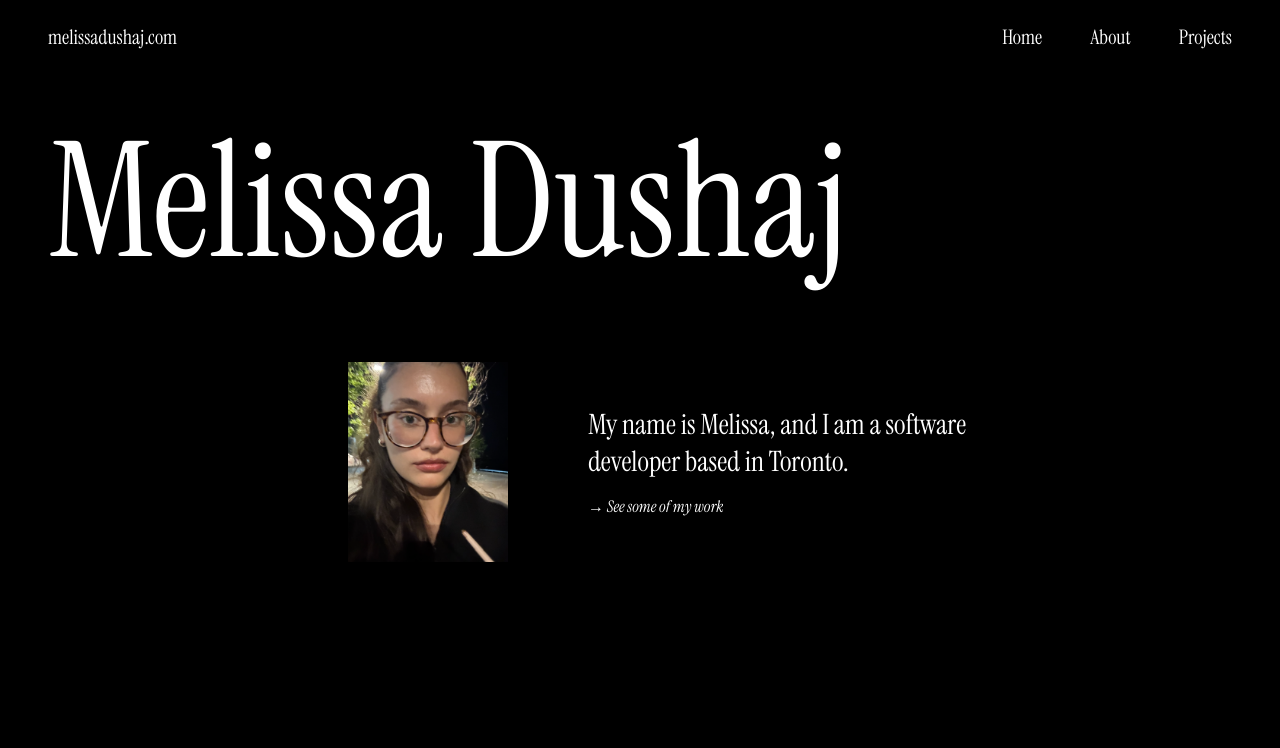
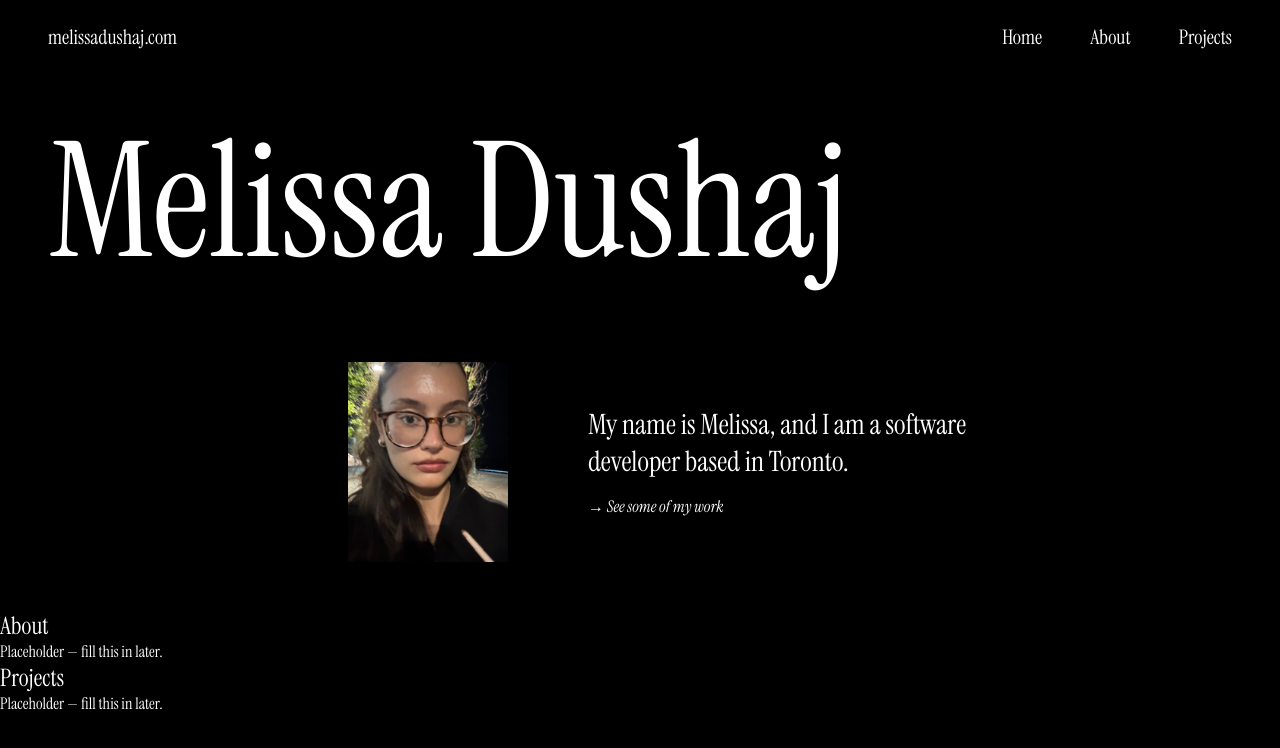
Before and after one commit to melissadushaj/melissa-portfolio, a React (Vite) app: page / in a window 1280 px wide. Shown: the top 748 px of the page. Built offline with nearby package versions, Linux system fonts and the light colour scheme.

Commit message:
Updated nav links

```diff
--- a/package.json
+++ b/package.json
@@ -11,7 +11,8 @@
   },
   "dependencies": {
     "react": "^19.2.6",
-    "react-dom": "^19.2.6"
+    "react-dom": "^19.2.6",
+    "react-router-dom": "^7.18.3"
   },
   "devDependencies": {
     "@eslint/js": "^10.0.1",
--- a/src/App.jsx
+++ b/src/App.jsx
@@ -1,11 +1,15 @@
 import Navbar from "./components/Navbar"
 import Home from "./pages/Home"
+import About from "./pages/About"
+import Projects from "./pages/Projects"
 
 function App() {
   return (
     <div>
       <Navbar />
-      <Home />
+      <section id="home"><Home /></section>
+      <section id="about"><About /></section>
+      <section id="projects"><Projects /></section>
     </div>
   )
 }
--- a/src/components/Navbar.jsx
+++ b/src/components/Navbar.jsx
@@ -3,9 +3,9 @@ function Navbar() {
     <nav className="navbar">
       <span className="navbar-logo">melissadushaj.com</span>
       <div className="navbar-links">
-        <a href="#">Home</a>
-        <a href="#">About</a>
-        <a href="#">Projects</a>
+        <a href="#home">Home</a>
+        <a href="#about">About</a>
+        <a href="#projects">Projects</a>
       </div>
     </nav>
   )
--- /dev/null
+++ b/src/pages/About.jsx
@@ -0,0 +1,10 @@
+function About() {
+  return (
+    <div className="about">
+      <h1>About</h1>
+      <p>Placeholder — fill this in later.</p>
+    </div>
+  )
+}
+
+export default About
--- /dev/null
+++ b/src/pages/Projects.jsx
@@ -0,0 +1,10 @@
+function Projects() {
+  return (
+    <div className="projects">
+      <h1>Projects</h1>
+      <p>Placeholder — fill this in later.</p>
+    </div>
+  )
+}
+
+export default Projects
```
Also changed, not shown: src/pages/Home.jsx (line endings or trailing spaces), 1 other file (tests, documents, lock files or other folders).
